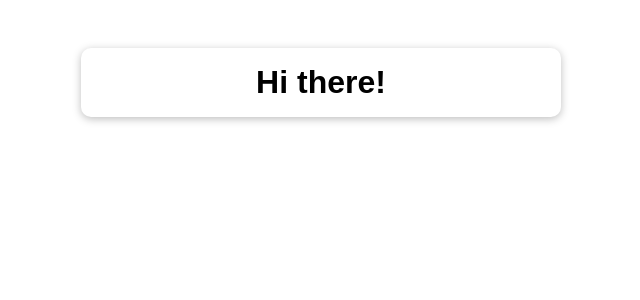
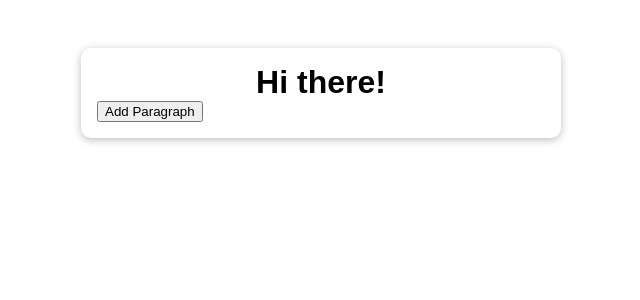
Before and after one commit to dnlstronge/Lifescycle, a React (Create React App) app: page / in a window 1280 px wide. Shown: the top 300 px of the page, without its empty margins (319-959 px from the left). Built offline with nearby package versions, Linux system fonts and the light colour scheme.

Commit message:
[x] - add button to display paragraph

```diff
--- a/src/App.js
+++ b/src/App.js
@@ -1,14 +1,26 @@
-import React from 'react';
+import React, {useState} from 'react';
 
 
+/* [1] - Create a button which adds a paragraph below the h1 tag */
 
+
+// styles
 import './App.css';
 
+
 function App() {
+  const [addPara, setAddPara] = useState(false)
+  const handleButton = () => {
+    setAddPara(addPara ? false : true)
+  }
   return (
     <div className="app">
       <h1>Hi there!</h1>
+      {addPara &&
+      <p>Added Paragraph to demonstrate how react and dom updating works</p>}
+      <button onClick={handleButton}>Add Paragraph</button>
     </div>
+
   );
 }
 
```
